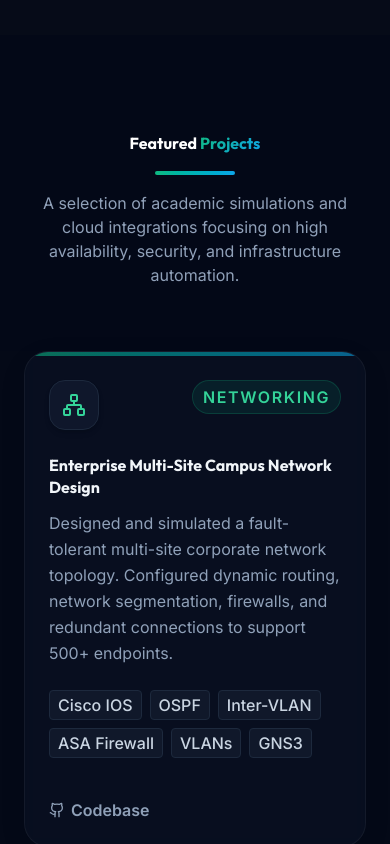
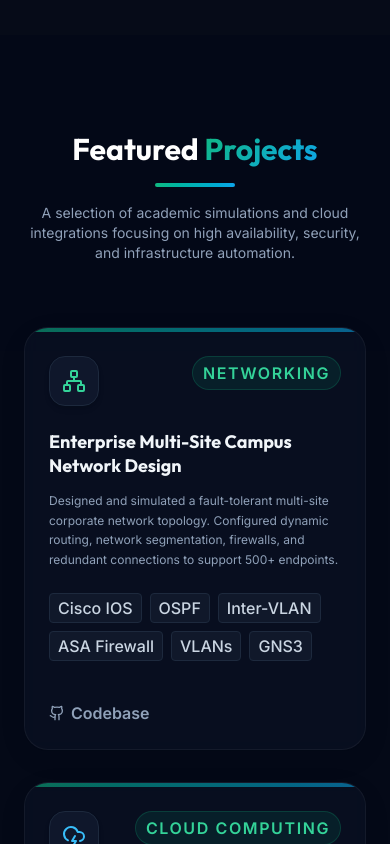
Before and after one commit to pasinduneranjana/My-Portpolio-Updated, a React (Vite) app: page / in a window 390 px wide. Shown: the part 6000-6844 px from the top of the page. Built offline with nearby package versions, Linux system fonts and the light colour scheme.

Commit message:
Update Projects.jsx

```diff
--- a/src/components/Projects.jsx
+++ b/src/components/Projects.jsx
@@ -58,11 +58,11 @@ export default function Projects() {
 
         {/* Section Header */}
         <div className="text-center max-w-3xl mx-auto mb-16">
-          <h2 className="font-display font-bold sm:text-4xl text-white mb-4 transition-colors duration-300">
+          <h2 className="font-display font-bold text-3xl sm:text-4xl text-white mb-4 transition-colors duration-300">
             Featured <span className="text-gradient-emerald-blue">Projects</span>
           </h2>
           <div className="h-1 w-20 bg-gradient-to-r from-emerald-500 to-ocean-500 mx-auto rounded-full" />
-          <p className="text-slate-400 mt-4 sm:text-base font-sans transition-colors duration-300">
+          <p className="text-slate-400 mt-4 text-sm sm:text-base font-sans transition-colors duration-300">
             A selection of academic simulations and cloud integrations focusing on high availability, security, and infrastructure automation.
           </p>
         </div>
@@ -97,12 +97,12 @@ export default function Projects() {
                 </div>
 
                 {/* Project Title */}
-                <h3 className="font-display font-bold sm:text-xl text-slate-100 group-hover:text-emerald-500 group-hover:text-emerald-400 transition-colors mb-3 leading-snug">
+                <h3 className="font-display font-bold text-lg sm:text-xl text-slate-100 group-hover:text-emerald-500 group-hover:text-emerald-400 transition-colors mb-3 leading-snug">
                   {project.title}
                 </h3>
 
                 {/* Description */}
-                <p className="sm:text-sm text-slate-400 leading-relaxed mb-6 flex-grow transition-colors duration-300">
+                <p className="text-xs sm:text-sm text-slate-400 leading-relaxed mb-6 flex-grow transition-colors duration-300">
                   {project.desc}
                 </p>
 
```
